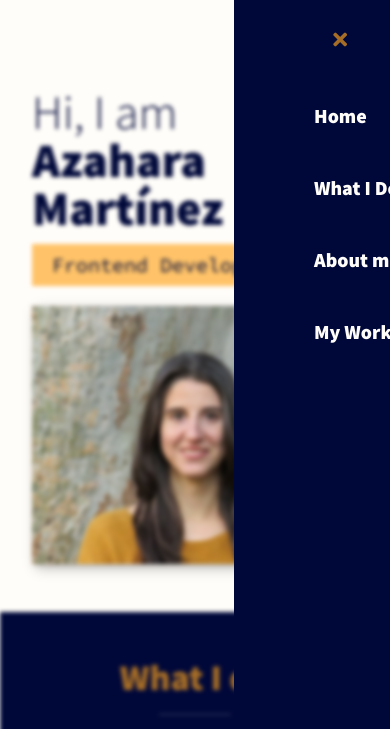
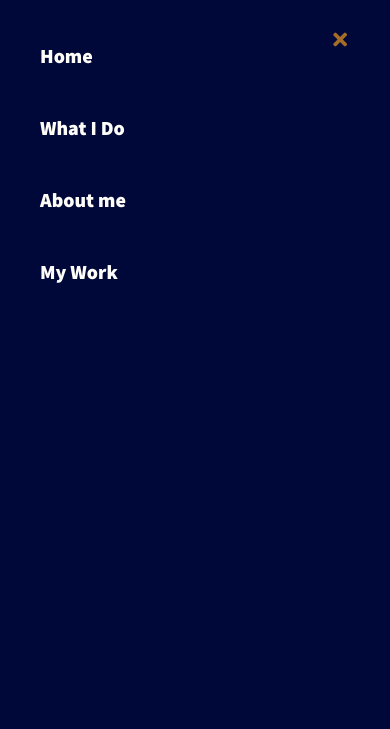
Before and after one commit to azaharamg/my-portfolio, a plain HTML site: page index.html in a window 390 px wide. Both pictures are taken after a click on the button "toggle navigation". Shown: the top 729 px of the page. Drawn offline with nearby package versions, Linux system fonts and the light colour scheme.

Commit message:
fix menu on mobile device

```diff
--- a/stylesheet/main.css
+++ b/stylesheet/main.css
@@ -182,8 +182,6 @@ header {
   justify-content: space-evenly;
   align-items: center;
   align-items: flex-start;
-  margin: 4em 0 0 4em;
-  padding: 0;
 }
 
 .nav__item {
@@ -215,7 +213,13 @@ header {
 }
 
 .nav-open .nav {
-  transform: translateX(60%);
+  transform: translateX(0%);
+}
+
+@media (min-width: 768px) {
+  .nav-open .nav {
+    transform: translateX(60%);
+  }
 }
 
 .nav-open .nav-toggle {
```
